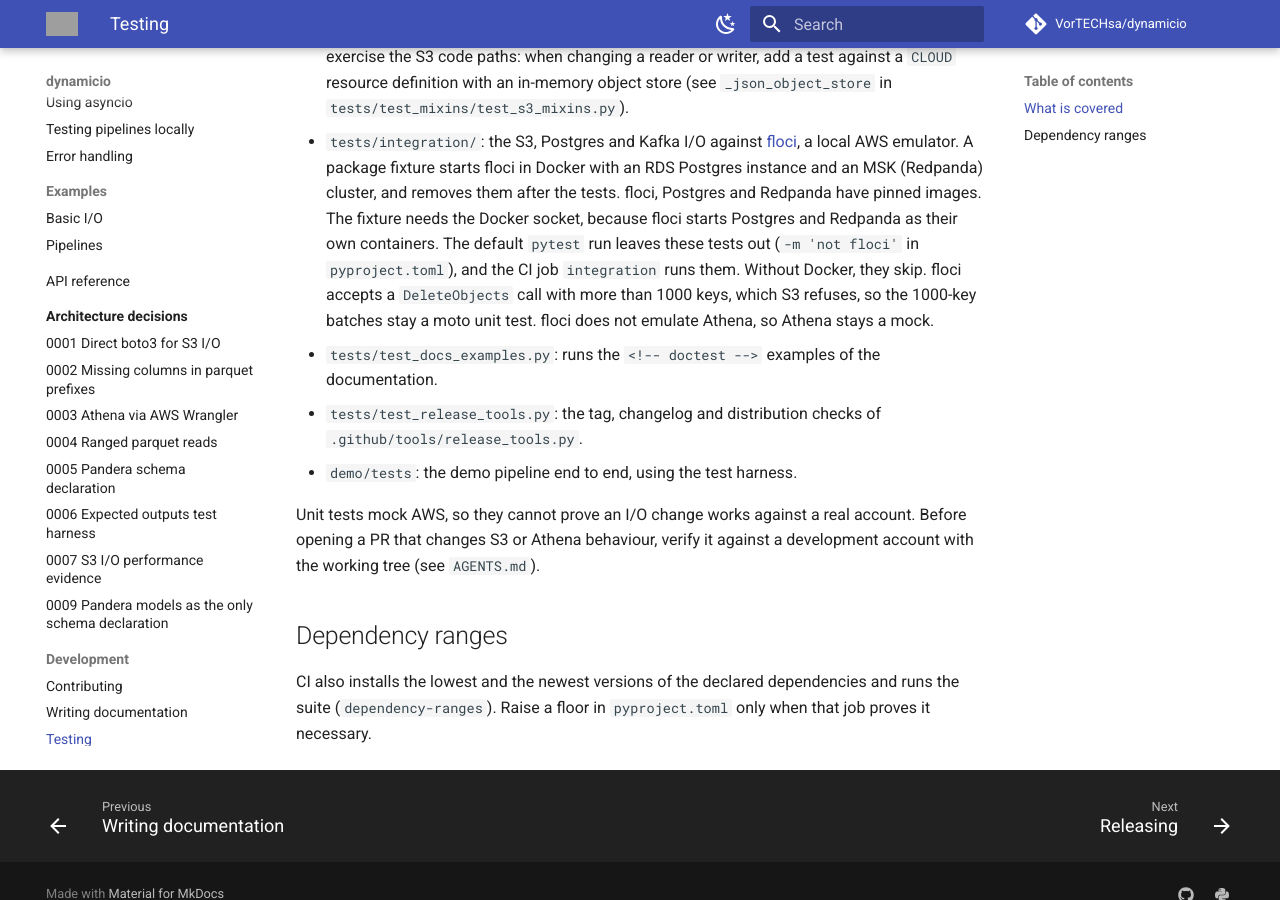
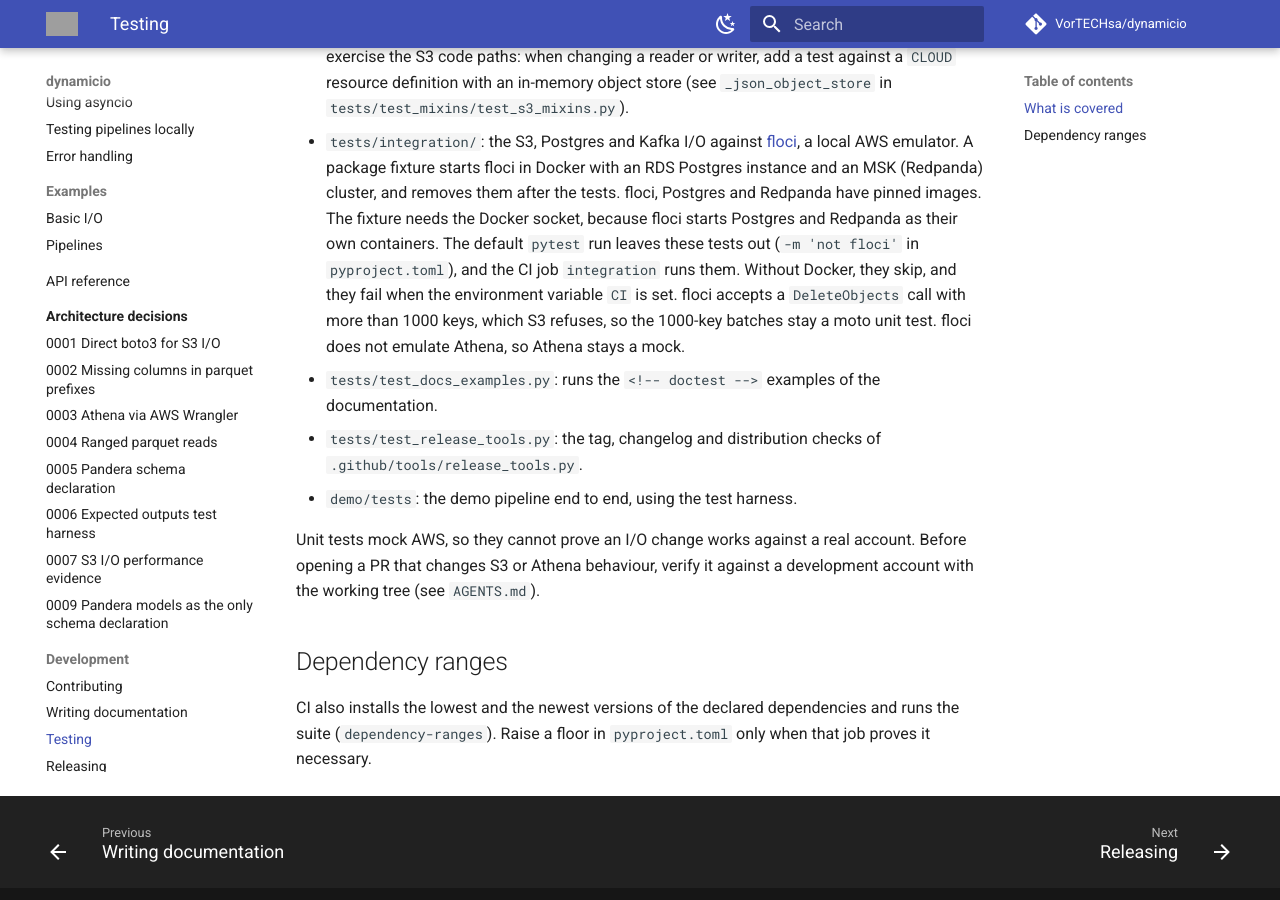
Before and after one commit to VorTECHsa/dynamicio, an MkDocs documentation site: the page built from docs/development/testing.md, in a window 1280 px wide and 900 px high, scrolled down 561 px. Built offline with MkDocs 1.6.1 and Material for MkDocs 9.7.7, drawn with Linux system fonts in a browser that asks for light colours; comment, search, counter and statistics services are not loaded; grey boxes are pictures that could not be loaded.

Commit message:
test: fail the floci tests in CI when Docker is missing
Without Docker the package fixture skipped every test, so the CI job
integration passed with no test. With CI set it now fails. The list of
floci child containers no longer raises, so a Docker error in stop does
not hide the error of start.

```diff
--- a/docs/development/testing.md
+++ b/docs/development/testing.md
@@ -28,7 +28,7 @@ make generate-docs                          # strict documentation build
   emulator. A package fixture starts floci in Docker with an RDS Postgres instance and an MSK (Redpanda) cluster, and
   removes them after the tests. floci, Postgres and Redpanda have pinned images. The fixture needs the Docker socket,
   because floci starts Postgres and Redpanda as their own containers. The default `pytest` run leaves these tests out
-  (`-m 'not floci'` in `pyproject.toml`), and the CI job `integration` runs them. Without Docker, they skip.
+  (`-m 'not floci'` in `pyproject.toml`), and the CI job `integration` runs them. Without Docker, they skip, and they fail when the environment variable `CI` is set.
   floci accepts a `DeleteObjects` call with more than 1000 keys, which S3 refuses, so the 1000-key batches stay a moto
   unit test. floci does not emulate Athena, so Athena stays a mock.
 - `tests/test_docs_examples.py`: runs the `<!-- doctest -->` examples of the documentation.
```
Also changed, not shown: 1 other file.
